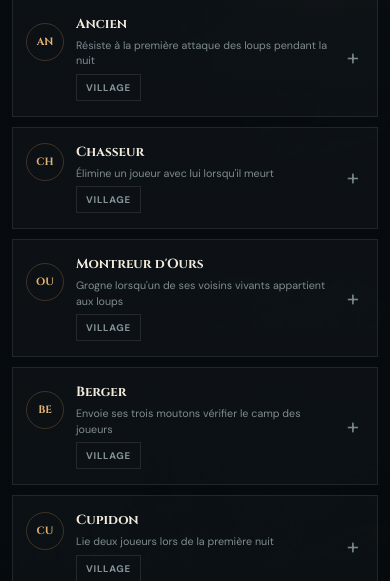
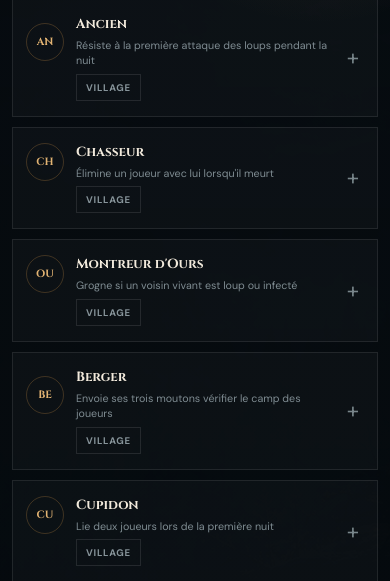
Before and after one commit to yessin007/loup-garou, a Django app: page /roles/ in a window 390 px wide. Shown: the part 1902-2483 px from the top of the page. Run offline with Django 5.2, Linux system fonts and the light colour scheme.

```diff
--- a/frontend/pages/role_guides.py
+++ b/frontend/pages/role_guides.py
@@ -93,7 +93,7 @@ ROLE_GUIDES = {
             "Le Cerbère n'annule pas son dernier tir. Une infection le transforme en Loup simple et retire le pouvoir. En Couple, le tir reste déclenché à sa mort.",
         ),
         "bears": (
-            "Chaque nuit, le narrateur vérifie ses deux voisins vivants les plus proches autour de la table. Il grogne si au moins un est membre physique de la meute.",
+            "Chaque nuit, le narrateur vérifie ses deux voisins vivants les plus proches autour de la table. Il grogne si au moins un est loup ou infecté.",
             "Après une mort, les voisins sont recalculés : il peut continuer à grogner si le nouveau voisin est loup. Un Ours infecté garde son rôle mais ne grogne jamais à cause de lui-même.",
             "Le Cerbère empêche le grognement de cette nuit. L'infection le fait rejoindre la meute sans perdre son pouvoir ; le Juge et le Berger le considèrent alors comme loup.",
         ),
@@ -167,7 +167,7 @@ ROLE_GUIDES = {
         "servants": ("Before a voted player's role is announced, may secretly take that role or remain the Servant.", "On acceptance the village is told the Servant died, while the player continues with the new role. Lover status remains attached and the faction is recalculated.", "Can never be infected. Cerberus does not cancel the post-vote choice; taking Ankou, Hunter, Alien or Wolf grants the full new rules."),
         "ancients": ("Has two lives only against normal pack attacks: the first removes one life and the second kills.", "Witch, Hunter, Barber and other direct deaths kill immediately. A vote death removes every living Village power except Hunter.", "The first infection attempt consumes the shot and the first life; a later attempt may work. Cerberus never removes these lives."),
         "hunters": ("After dying at night, by vote or from another Hunter, chooses one living player to take along.", "Hunter shots can chain. Hunter keeps the role even when an Elder vote death removes other Village powers.", "Cerberus does not cancel the last shot. Infection creates a regular Wolf and removes the Hunter power; Couple membership keeps the death trigger."),
-        "bears": ("The narrator checks the two closest living neighbours around the table; the Bear growls when at least one is a physical Wolf.", "Neighbours are recalculated after deaths. An infected Bear keeps the role, joins the pack, and never growls because of itself.", "Cerberus prevents that night's growl. An infected Bear is treated as Wolf by Judge and Shepherd."),
+        "bears": ("The narrator checks the two closest living neighbours around the table; the Bear growls when at least one is a Wolf or infected.", "Neighbours are recalculated after deaths. An infected Bear keeps the role, joins the pack, and never growls because of itself.", "Cerberus prevents that night's growl. An infected Bear is treated as Wolf by Judge and Shepherd."),
         "shepherds": ("Starts with three sheep and may send one to three of them to players each night.", "A sheep returns from a non-pack target and is permanently lost against a physical Wolf. At zero sheep the Shepherd no longer wakes.", "Cerberus prevents all sending without losing sheep. Infection turns Shepherd into a regular Wolf; Couple changes faction, not sheep results."),
         "cupids": ("On night one, links two different players and may include Cupid in the pair.", "Same-faction lovers stay in that faction; Village + Wolf creates an independent Couple; any pair containing Alien joins Alien.", "Cerberus acts later and cannot cancel the link. Individual powers remain and the Couple faction is recalculated after infection or transformation."),
         "judges": ("Compares two different players nightly and may choose self plus another player; only learns same or different faction.", "Uses current Village, Wolf, Alien or independent Couple factions, including infection, transformed Wild Child and expired Angel.", "Cerberus removes the verdict for that night. Infection turns Judge into a regular Wolf and ends future comparisons."),
@@ -194,7 +194,7 @@ ROLE_GUIDES = {
         "servants": ("9bal annonce mta3 joueur eli 5raj bel vote, tnajem te5ou role mte3ou bel sir wala tab9a Servante.", "Ken te5ouh, village yesma3 elli Servante metet w hiya tkammel b role jdid. Lien Couple yab9a w clan yet3awed yet7seb.", "Matetinfectech jemla. Cerbere ma yfas5ch choix ba3d vote; ken te5ou Ankou, Chasseur, Alien wala loup te5ou regles kemla."),
         "ancients": ("3andou zouz vies ken contre attaque normale mta3 meute: loula tna77i vie w thenya to9tlou.", "Sorciere, Chasseur, Barbier w mawt direct yo9tlouh men awel marra. Ken ymout bel vote, pouvoirs Village lkol yetna77aw sauf Chasseur.", "Awel tentative infection tconsumi kartoucha w awel vie; ba3dha infection tnajem tenja7. Cerbere ma yna77ich vies."),
         "hunters": ("Ki ymout fel lil, bel vote wala b tir Chasseur e5er, ya5tar joueur 3ayech yhezou m3ah.", "Tirs ynajmou ya3mlou chaine. Chasseur yeb9a b role mte3ou 7atta ken Ancien ymout bel vote.", "Cerbere ma yblockich e5er tir. Infection t7awlou Loup 3adi w yna77i pouvoir; Couple ma yfas5ch tir mta3 mawt."),
-        "bears": ("Narrateur ychouf a9reb zouz jiran 3aychin; Ours ygarger ken we7ed menhom loup physique.", "Ba3d mawt, jiran yetbadlou. Ours infecte yeb9a Ours, yod5ol meute w ma ygargerch 3la rou7ou.", "Cerbere ywa9ef gargar ellila. Ours infecte yet7seb loup 3and Juge w Berger."),
+        "bears": ("Narrateur ychouf a9reb zouz jiran 3aychin; Ours ygarger ken we7ed menhom loup wala infecté.", "Ba3d mawt, jiran yetbadlou. Ours infecte yeb9a Ours, yod5ol meute w ma ygargerch 3la rou7ou.", "Cerbere ywa9ef gargar ellila. Ours infecte yet7seb loup 3and Juge w Berger."),
         "shepherds": ("Yabda b 3 3lelech w ynajem yab3ath men 1 l 3 kol lil.", "3alouch yerja3 men cible moch loup w ydhi3 definitivement 3and loup physique. Ki youfaw, Berger ma3ach yfi9.", "Cerbere ywa9ef envoi bla ma ydhi3 3lelech. Infection t7awlou Loup 3adi; Couple ybaddel clan moch resultat mouton."),
         "cupids": ("Awel lil yrabbet zouz joueurs mo5talfin w ynajem ya5tar rou7ou m3a joueur e5er.", "Nafs camp ykamlou m3ah; Village + loup ywali Couple independent; ay couple fih Alien ywali clan Alien.", "Cerbere yji ba3dou w ma ynajemch yfas5 lien. Pouvoirs individuels yab9aw w clan Couple yetbaddel ba3d infection wala transformation."),
         "judges": ("Kol lil y9aren zouz joueurs mo5talfin w ynajem ya5tar rou7ou m3a we7ed; ya3ref bark nafs clan wala mo5talfin.", "Resultat yesta3mel clans taw: Village, Loups, Alien wala Couple independent, inclus infection, Enfant Sauvage w Ange ba3d expiration.", "Cerbere yfas5 verdict ellila. Infection t7awlou Loup 3adi w ma3ach y9aren."),
--- a/frontend/pages/translations.py
+++ b/frontend/pages/translations.py
@@ -78,7 +78,7 @@ ROLES = {
         "servants": ("Servante", "Peut prendre le rôle du joueur éliminé par le vote"),
         "ancients": ("Ancien", "Résiste à la première attaque des loups pendant la nuit"),
         "hunters": ("Chasseur", "Élimine un joueur avec lui lorsqu'il meurt"),
-        "bears": ("Montreur d'Ours", "Grogne lorsqu'un de ses voisins vivants appartient aux loups"),
+        "bears": ("Montreur d'Ours", "Grogne si un voisin vivant est loup ou infecté"),
         "shepherds": ("Berger", "Envoie ses trois moutons vérifier le camp des joueurs"),
         "cupids": ("Cupidon", "Lie deux joueurs lors de la première nuit"),
         "judges": ("Juge", "Compare secrètement le clan de deux joueurs chaque nuit"),
@@ -105,7 +105,7 @@ ROLES = {
         "servants": ("Devoted Servant", "May take the role of the player eliminated by the vote"),
         "ancients": ("Elder", "Survives the first Werewolf attack during the night"),
         "hunters": ("Hunter", "Eliminates one player with them when they die"),
-        "bears": ("Bear Tamer", "Growls when a living neighbour belongs to the Werewolf camp"),
+        "bears": ("Bear Tamer", "Growls when a living neighbour is a Wolf or infected"),
         "shepherds": ("Shepherd", "Sends three sheep to investigate the players' camp"),
         "cupids": ("Cupid", "Links two players during the first night"),
         "judges": ("Judge", "Secretly compares two players' factions each night"),
@@ -132,7 +132,7 @@ ROLES = {
         "servants": ("Servante", "Tnajem te5ou role mta3 joueur eli 5raj bel vote"),
         "ancients": ("Ancien", "Yest7amel awel attaque mta3 el loups fel lil"),
         "hunters": ("Chasseur", "Ki ymout ya5tar joueur yo9tlou m3ah"),
-        "bears": ("Ours", "Ygarger ki voisin 3ayech men jiranou yabda mel loups"),
+        "bears": ("Ours", "Ygarger ken voisin 3ayech yabda loup wala infecté"),
         "shepherds": ("Berger", "Yab3ath 3 3lelech bech ytesti camp mta3 el joueurs"),
         "cupids": ("Cupidon", "Yrabbet zouz joueurs fel lila loula"),
         "judges": ("Juge", "Y9aren bel sir clan mta3 zouz joueurs kol lil"),
@@ -188,7 +188,7 @@ GAME = {
         "hunter": "Le Chasseur", "hunter_last_shot": "Le dernier tir du Chasseur", "hunter_choose": "Qui emportes-tu avec toi ?", "hunter_died_night": "{name} est mort cette nuit. Il doit maintenant choisir un joueur à éliminer avec lui.", "hunter_died_vote": "{name} a été éliminé par le vote. Il doit maintenant choisir un joueur à emporter avec lui.", "hunter_died_barber": "{name} est mort à cause du choix du Barbier. Il doit maintenant choisir un joueur à emporter avec lui.", "hunter_died_shot": "{name} a été touché par un Chasseur et doit à son tour choisir une cible.", "choose_hunter_target": "Choisir la cible du Chasseur", "hunter_fire": "Tirer", "hunter_no_target": "Aucun joueur vivant ne peut être ciblé.", "hunter_took_player": "{hunter} a emporté {target} avec lui.",
         "vote_report": "Bilan du vote", "village_decided": "Le village a décidé", "is_eliminated": "#{id} · {name} est éliminé", "perfect_tie": "Égalité parfaite", "nobody_eliminated": "Aucun joueur n'est éliminé", "divided": "La nuit tombe sur un village toujours divisé.", "vote_skipped": "Le vote a été passé. Aucun joueur n'est éliminé.", "sun_sets": "Le soleil décline", "day_ends": "La journée<br>s'achève", "make_night": "Faire tomber la nuit",
         "game_over": "Fin de partie", "wolves_win": "Victoire des Loups", "village_wins": "Victoire du Village", "white_wolf_wins": "Victoire du Loup Blanc", "angel_wins": "Victoire de l'Ange", "finished": "La partie est terminée", "wolves_won": "Les Loups<br>ont gagné", "village_won": "Le Village<br>a gagné", "white_wolf_won": "Le Loup Blanc<br>a gagné", "angel_won": "L'Ange<br>a gagné", "angel_victory_help": "L'Ange a convaincu le village de l'éliminer pendant le premier jour et remporte seul la partie.", "white_wolf_victory_help": "Le Loup Blanc est le dernier survivant et remporte seul la partie.", "wolf_score": "Les {wolves} loup(s) restant(s) sont désormais aussi nombreux que les {villagers} villageois survivants.", "village_score": "Tous les Loups-Garous ont été éliminés. Le village peut enfin retrouver la paix.", "wolves_alive": "Loups en vie", "villagers_alive": "Villageois en vie", "new_game": "Créer une nouvelle partie", "back_setup": "Revoir la composition",
-        "name_required": "Entre ton prénom pour continuer.", "name_used": "Ce prénom est déjà utilisé. Ajoute une initiale pour le différencier.", "potion_target_required": "Choisissez la cible de la potion de mort.", "accusation_required": "Ajoutez au moins une accusation ou passez le vote.", "vote_required": "Ajoutez au moins un vote ou passez le vote.", "restart_confirm": "Recommencer entièrement cette partie ?", "undo": "Corriger", "undo_kicker": "Correction du narrateur", "undo_title": "Revenir à l’étape précédente ?", "undo_help": "Le dernier choix sera annulé. Tu pourras saisir la bonne information puis continuer normalement.", "undo_confirm": "Oui, revenir", "undo_cancel": "Garder ce choix", "undo_success": "Étape précédente restaurée.", "undo_empty": "Aucune étape à corriger pour le moment.",
+        "name_required": "Entre ton prénom pour continuer.", "name_used": "Ce prénom est déjà utilisé. Ajoute une initiale pour le différencier.", "potion_target_required": "Choisissez la cible de la potion de mort.", "accusation_required": "Ajoutez au moins une accusation ou passez le vote.", "vote_required": "Ajoutez au moins un vote ou passez le vote.", "restart_confirm": "Recommencer entièrement cette partie ?", "undo": "Retour", "undo_kicker": "Correction du narrateur", "undo_title": "Revenir à l’étape précédente ?", "undo_help": "Le dernier choix sera annulé. Tu pourras saisir la bonne information puis continuer normalement.", "undo_confirm": "Oui, revenir", "undo_cancel": "Garder ce choix", "undo_success": "Étape précédente restaurée.", "undo_empty": "Aucune étape à corriger pour le moment.",
     },
     "en": {
         "registered": "players registered", "village": "The village", "alive_count": "{n} alive", "alive": "Alive", "eliminated": "Eliminated",
@@ -220,7 +220,7 @@ GAME = {
         "hunter": "The Hunter", "hunter_last_shot": "The Hunter's final shot", "hunter_choose": "Who will you take with you?", "hunter_died_night": "{name} died tonight and must now choose one player to eliminate with them.", "hunter_died_vote": "{name} was eliminated by the vote and must now choose one player to take with them.", "hunter_died_barber": "{name} died because of the Barber's choice and must now choose one player to take with them.", "hunter_died_shot": "{name} was shot by a Hunter and must now choose a target in turn.", "choose_hunter_target": "Choose the Hunter's target", "hunter_fire": "Fire", "hunter_no_target": "No living player can be targeted.", "hunter_took_player": "{hunter} took {target} with them.",
         "vote_report": "Vote result", "village_decided": "The village has decided", "is_eliminated": "#{id} · {name} is eliminated", "perfect_tie": "Perfect tie", "nobody_eliminated": "No player is eliminated", "divided": "Night falls over a village that remains divided.", "vote_skipped": "The vote was skipped. No player is eliminated.", "sun_sets": "The sun is setting", "day_ends": "The day<br>ends", "make_night": "Let night fall",
         "game_over": "Game over", "wolves_win": "Werewolves win", "village_wins": "Village wins", "white_wolf_wins": "White Wolf wins", "angel_wins": "Angel wins", "finished": "The game is over", "wolves_won": "The Wolves<br>have won", "village_won": "The Village<br>has won", "white_wolf_won": "The White Wolf<br>has won", "angel_won": "The Angel<br>has won", "angel_victory_help": "The Angel convinced the village to vote them out on the first day and wins the game alone.", "white_wolf_victory_help": "The White Wolf is the last survivor and wins the game alone.", "wolf_score": "The {wolves} remaining wolf/wolves now match the {villagers} surviving villagers.", "village_score": "All Werewolves have been eliminated. The village can finally live in peace.", "wolves_alive": "Wolves alive", "villagers_alive": "Villagers alive", "new_game": "Create a new game", "back_setup": "Review the setup",
-        "name_required": "Enter your name to continue.", "name_used": "That name is already used. Add an initial to tell the players apart.", "potion_target_required": "Choose a target for the death potion.", "accusation_required": "Add at least one accusation or skip the vote.", "vote_required": "Add at least one vote or skip the vote.", "restart_confirm": "Restart this entire game?", "undo": "Correct", "undo_kicker": "Narrator correction", "undo_title": "Go back one step?", "undo_help": "The latest choice will be undone. You can enter the correct information and continue normally.", "undo_confirm": "Yes, go back", "undo_cancel": "Keep this choice", "undo_success": "Previous step restored.", "undo_empty": "There is no step to correct yet.",
+        "name_required": "Enter your name to continue.", "name_used": "That name is already used. Add an initial to tell the players apart.", "potion_target_required": "Choose a target for the death potion.", "accusation_required": "Add at least one accusation or skip the vote.", "vote_required": "Add at least one vote or skip the vote.", "restart_confirm": "Restart this entire game?", "undo": "Back", "undo_kicker": "Narrator correction", "undo_title": "Go back one step?", "undo_help": "The latest choice will be undone. You can enter the correct information and continue normally.", "undo_confirm": "Yes, go back", "undo_cancel": "Keep this choice", "undo_success": "Previous step restored.", "undo_empty": "There is no step to correct yet.",
     },
     "tn": {
         "registered": "joueurs msajlin", "village": "El village", "alive_count": "{n} 3aychin", "alive": "3ayech", "eliminated": "5raj",
@@ -252,7 +252,7 @@ GAME = {
         "hunter": "Chasseur", "hunter_last_shot": "E5er kartoucha mta3 Chasseur", "hunter_choose": "Chkoun t7eb thez m3ak?", "hunter_died_night": "{name} met ellila. Taw lezem ya5tar joueur yo9tlou m3ah.", "hunter_died_vote": "{name} 5raj bel vote. Taw lezem ya5tar joueur yhezou m3ah.", "hunter_died_barber": "{name} met b choix 8alet mta3 Barbier. Taw lezem ya5tar joueur yhezou m3ah.", "hunter_died_shot": "{name} dharbou Chasseur. Taw houwa zeda lezem ya5tar cible.", "choose_hunter_target": "E5tar cible mta3 Chasseur", "hunter_fire": "Odhrab", "hunter_no_target": "Ma fama 7atta joueur 3ayech ynajem ya5tarou.", "hunter_took_player": "{hunter} hez {target} m3ah.",
         "vote_report": "Resultat el vote", "village_decided": "El village 9arrer", "is_eliminated": "#{id} · {name} 5raj", "perfect_tie": "Egalite parfaite", "nobody_eliminated": "7atta joueur ma 5raj", "divided": "El lil habet w el village mazelt mo5talfa.", "vote_skipped": "El vote t3adda. 7atta joueur ma 5raj.", "sun_sets": "El chams t8ib", "day_ends": "El nhar<br>wfa", "make_night": "Habbet el lil",
         "game_over": "El game wfet", "wolves_win": "El loups reb7ou", "village_wins": "El village rba7", "white_wolf_wins": "Loup Blanc rba7", "angel_wins": "Ange rba7", "finished": "El game kemlet", "wolves_won": "El loups<br>reb7ou", "village_won": "El village<br>rba7", "white_wolf_won": "Loup Blanc<br>rba7", "angel_won": "Ange<br>rba7", "angel_victory_help": "Ange 9na3 el village y5arjou bel vote fel nhar louel w rba7 el game wa7dou.", "white_wolf_victory_help": "Loup Blanc b9a e5er joueur 3ayech w rba7 el game wa7dou.", "wolf_score": "El {wolves} loups elli b9aw wallaw 9ad el {villagers} villageois elli 3aychin.", "village_score": "El loups el kol 5arjou. El village ynajjem y3ich merte7.", "wolves_alive": "Loups 3aychin", "villagers_alive": "Villageois 3aychin", "new_game": "A3mel game jdida", "back_setup": "Raja3 el composition",
-        "name_required": "Ekteb esmek bech tkammel.", "name_used": "El esm hedha mesta3mel. Zid initiale bech nfar9ou binetkom.", "potion_target_required": "E5tar cible mta3 potion de mort.", "accusation_required": "Zid accusation wa7da 3al a9al wala 3addi el vote.", "vote_required": "Zid voix wa7da 3al a9al wala 3addi el vote.", "restart_confirm": "T7eb t3awed el game el kol mel lowel?", "undo": "Salla7", "undo_kicker": "Tasli7 mta3 narrateur", "undo_title": "Narj3ou etape l teli?", "undo_help": "E5er choix yetna77a. Tnajem tda5el el info s7i7a w tkammel el game normal.", "undo_confirm": "Ey, narj3ou", "undo_cancel": "N5alli el choix", "undo_success": "Rja3na lel etape elli 9bal.", "undo_empty": "Mezel ma fama 7atta etape bch tsalla7ha.",
+        "name_required": "Ekteb esmek bech tkammel.", "name_used": "El esm hedha mesta3mel. Zid initiale bech nfar9ou binetkom.", "potion_target_required": "E5tar cible mta3 potion de mort.", "accusation_required": "Zid accusation wa7da 3al a9al wala 3addi el vote.", "vote_required": "Zid voix wa7da 3al a9al wala 3addi el vote.", "restart_confirm": "T7eb t3awed el game el kol mel lowel?", "undo": "Retour", "undo_kicker": "Tasli7 mta3 narrateur", "undo_title": "Narj3ou etape l teli?", "undo_help": "E5er choix yetna77a. Tnajem tda5el el info s7i7a w tkammel el game normal.", "undo_confirm": "Ey, narj3ou", "undo_cancel": "N5alli el choix", "undo_success": "Rja3na lel etape elli 9bal.", "undo_empty": "Mezel ma fama 7atta etape bch tsalla7ha.",
     },
 }
 
--- a/frontend/pages/views.py
+++ b/frontend/pages/views.py
@@ -42,9 +42,9 @@ ROOM_TEXT = {
 }
 
 ROOM_DETAIL_LABELS = {
-    "fr": {"deaths": "Victimes", "protected": "Protection", "wolves_target": "Cible des loups", "blocked": "Pouvoir bloqué", "redirected_to": "Redirection", "infection_attempted": "Infection tentée", "infection_succeeded": "Infection réussie", "witch_saved": "Potion de vie", "witch_target": "Potion de mort", "bear_growled": "Ours", "seer_target": "Vision de la Voyante", "seer_role": "Rôle aperçu", "eliminated": "Éliminé par vote", "vote_outcome": "Résultat", "winner": "Vainqueur"},
-    "en": {"deaths": "Victims", "protected": "Protection", "wolves_target": "Wolves' target", "blocked": "Blocked power", "redirected_to": "Redirected to", "infection_attempted": "Infection attempted", "infection_succeeded": "Infection succeeded", "witch_saved": "Life potion", "witch_target": "Death potion", "bear_growled": "Bear", "seer_target": "Seer's vision", "seer_role": "Role seen", "eliminated": "Voted out", "vote_outcome": "Result", "winner": "Winner"},
-    "tn": {"deaths": "Eli metou", "protected": "Protection", "wolves_target": "Cible mta3 el loups", "blocked": "Pouvoir bloque", "redirected_to": "Redirection", "infection_attempted": "Jarbet infection", "infection_succeeded": "Infection nej7et", "witch_saved": "Potion de vie", "witch_target": "Potion de mort", "bear_growled": "Ours", "seer_target": "Vision mta3 el Voyante", "seer_role": "Role eli chefetou", "eliminated": "5raj bel vote", "vote_outcome": "Resultat", "winner": "Eli rba7"},
+    "fr": {"deaths": "Victimes", "protected": "Protection", "wolves_target": "Cible des loups", "blocked": "Pouvoir bloqué", "redirected_to": "Redirection", "infection_attempted": "Infection tentée", "infection_succeeded": "Infection réussie", "witch_saved": "Potion de vie", "witch_target": "Potion de mort", "bear_growled": "Ours", "judge_first": "Premier choix du Juge", "judge_second": "Deuxième choix du Juge", "judge_same_clan": "Même clan", "seer_target": "Vision de la Voyante", "seer_role": "Rôle aperçu", "eliminated": "Éliminé par vote", "vote_outcome": "Résultat", "winner": "Vainqueur"},
+    "en": {"deaths": "Victims", "protected": "Protection", "wolves_target": "Wolves' target", "blocked": "Blocked power", "redirected_to": "Redirected to", "infection_attempted": "Infection attempted", "infection_succeeded": "Infection succeeded", "witch_saved": "Life potion", "witch_target": "Death potion", "bear_growled": "Bear", "judge_first": "Judge's first choice", "judge_second": "Judge's second choice", "judge_same_clan": "Same faction", "seer_target": "Seer's vision", "seer_role": "Role seen", "eliminated": "Voted out", "vote_outcome": "Result", "winner": "Winner"},
+    "tn": {"deaths": "Eli metou", "protected": "Protection", "wolves_target": "Cible mta3 el loups", "blocked": "Pouvoir bloque", "redirected_to": "Redirection", "infection_attempted": "Jarbet infection", "infection_succeeded": "Infection nej7et", "witch_saved": "Potion de vie", "witch_target": "Potion de mort", "bear_growled": "Ours", "judge_first": "Choix louel mta3 Juge", "judge_second": "Choix theni mta3 Juge", "judge_same_clan": "Nafs el clan", "seer_target": "Vision mta3 el Voyante", "seer_role": "Role eli chefetou", "eliminated": "5raj bel vote", "vote_outcome": "Resultat", "winner": "Eli rba7"},
 }
 
 
@@ -139,6 +139,9 @@ def public_event_details(state, event_type):
             "witch_saved": bool(state.get("witchSave")),
             "witch_target": player_label(state, state.get("witchKillId")),
             "bear_growled": state.get("bearGrowled"),
+            "judge_first": player_label(state, state.get("judgeFirstId")),
+            "judge_second": player_label(state, state.get("judgeSecondId")),
+            "judge_same_clan": state.get("judgeSameClan"),
             "seer_target": player_label(state, state.get("seerTargetId")),
             "seer_role": state.get("seerDisplayedRole"),
         }
--- a/frontend/static/css/styles.css
+++ b/frontend/static/css/styles.css
@@ -894,6 +894,16 @@ button.scene-action:disabled { opacity: .3; cursor: not-allowed; }
   .narrator-header > .brand::before { color: var(--ember-light); font: 700 .78rem "Cinzel", serif; content: "LG"; }
   .narrator-actions { width: 100%; justify-content: flex-end; gap: 4px; }
   .narrator-actions button.header-action { width: 42px; min-width: 42px; height: 42px; padding: 6px; }
+  .narrator-actions button.undo-action {
+    width: auto;
+    min-width: 76px;
+    padding: 6px 9px;
+    border-color: rgba(199,139,69,.42);
+    color: var(--ivory);
+    background: rgba(199,139,69,.09);
+  }
+  .narrator-actions .undo-action strong { display: inline; font-size: .65rem; }
+  .narrator-actions .undo-action:disabled { color: #778187; background: rgba(255,255,255,.025); opacity: .55; }
   .narrator-actions #reset-game { overflow: hidden; font-size: 0; }
   .narrator-actions #reset-game::before { font-size: 1.15rem; content: "↻"; }
   .narrator-actions .room-code-chip { min-width: 62px; min-height: 42px; padding: 5px 7px; font-size: .65rem; letter-spacing: .1em; }
```
Also changed, not shown: frontend/pages/templates/pages/game.html (+6 -1 lines), frontend/pages/tests.py (+14 -1 lines).
